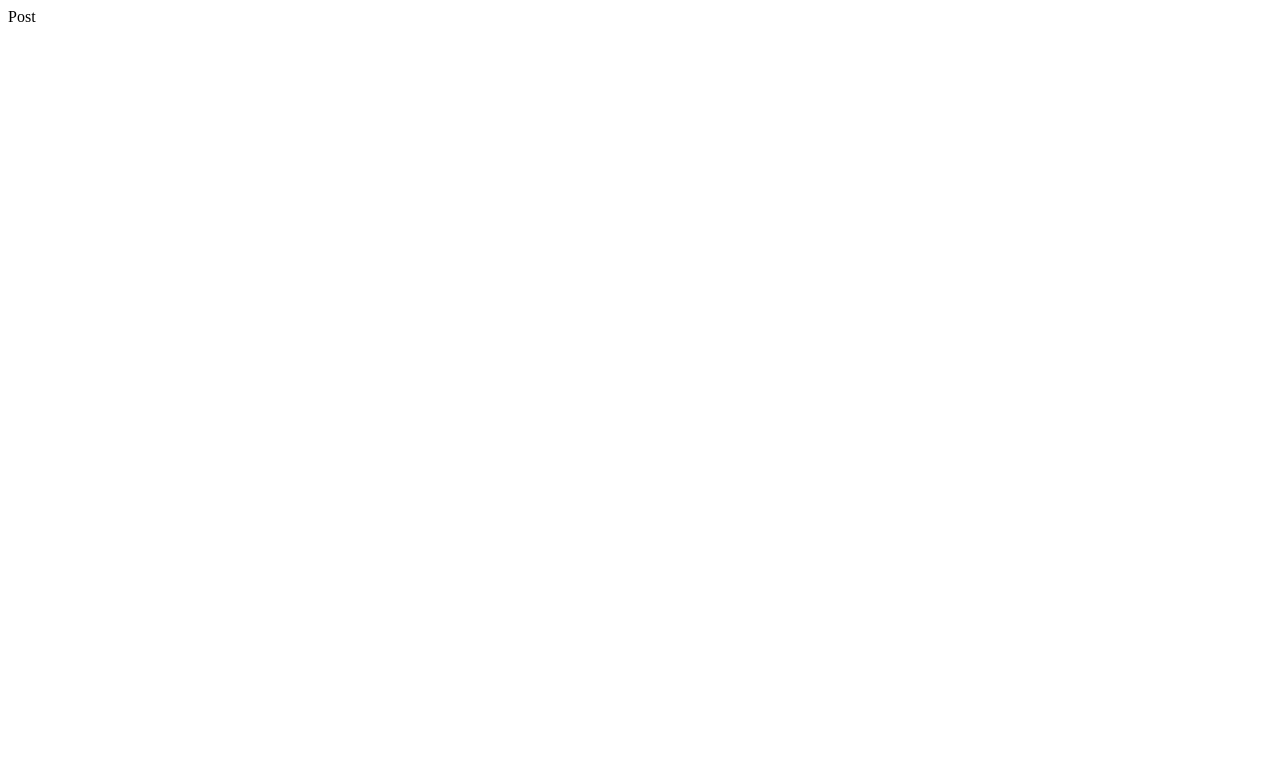
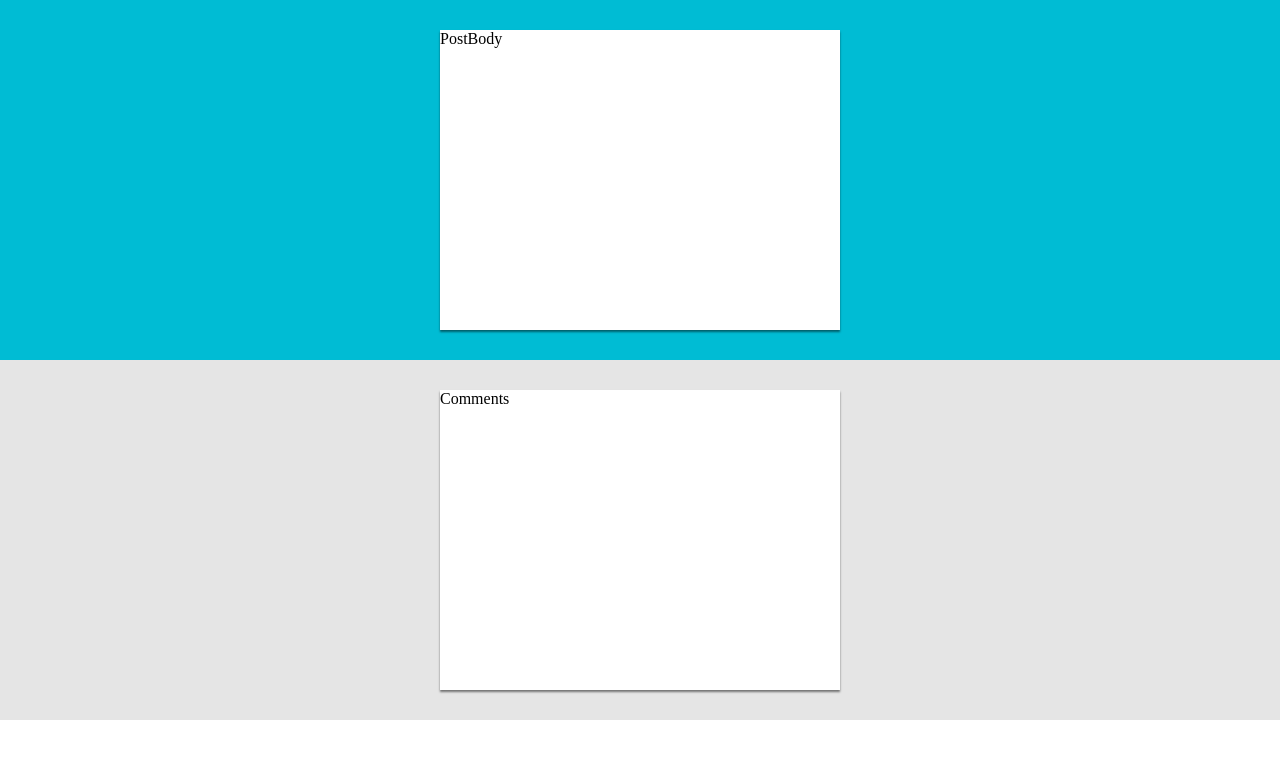
Before and after one commit to haoqicat/redux-hello-v3, a React (Create React App) app: page /post in a window 1280 px wide. Shown: the top 758 px of the page. Built offline with nearby package versions, Linux system fonts and the light colour scheme.

Commit message:
commentbox postbody

```diff
--- a/package.json
+++ b/package.json
@@ -6,7 +6,8 @@
     "react": "^16.2.0",
     "react-dom": "^16.2.0",
     "react-router-dom": "^4.2.2",
-    "react-scripts": "1.0.17"
+    "react-scripts": "1.0.17",
+    "styled-components": "^2.4.0"
   },
   "scripts": {
     "start": "react-scripts start",
--- /dev/null
+++ b/src/assets/global.css
@@ -0,0 +1,15 @@
+body {
+  margin: 0;
+}
+
+* {
+  box-sizing: border-box;
+}
+
+a {
+  text-decoration: none;
+}
+
+.hhh {
+
+}
--- /dev/null
+++ b/src/components/CommentBox.js
@@ -0,0 +1,22 @@
+import React, { Component } from 'react'
+import styled from 'styled-components'
+
+class CommentBox extends Component {
+  render () {
+    return (
+      <Wrap>
+        Comments
+      </Wrap>
+    )
+  }
+}
+
+export default CommentBox
+
+const Wrap = styled.div`
+  background-color: #fff;
+  width: 400px;
+  margin: 30px auto;
+  box-shadow: 0 2px 2px rgba(0, 0, 0, .5);
+  height: 300px;
+`
--- a/src/components/Post.js
+++ b/src/components/Post.js
@@ -1,13 +1,33 @@
 import React, { Component } from 'react'
+import PostBody from './PostBody'
+import CommentBox from './CommentBox'
+import styled from 'styled-components'
 
 class Post extends Component {
   render() {
     return (
-      <div>
-        Post
-      </div>
+      <Wrap>
+        <Upper>
+          <PostBody />
+        </Upper>
+        <Bottom>
+          <CommentBox />
+        </Bottom>
+      </Wrap>
     )
   }
 }
 
 export default Post
+
+const Wrap = styled.div``
+
+const Upper = styled.div`
+  display: flex;
+  background: #00bcd4;
+`
+
+const Bottom = styled.div`
+  display: flex;
+  background-color: rgba(0, 0, 0, .1)
+`
--- /dev/null
+++ b/src/components/PostBody.js
@@ -0,0 +1,22 @@
+import React, { Component } from 'react'
+import styled from 'styled-components'
+
+class PostBody extends Component {
+  render () {
+    return (
+      <Wrap>
+        PostBody
+      </Wrap>
+    )
+  }
+}
+
+export default PostBody
+
+const Wrap = styled.div`
+  background-color: #fff;
+  width: 400px;
+  margin: 30px auto;
+  box-shadow: 0 2px 2px rgba(0, 0, 0, .5);
+  height: 300px;
+`
--- a/src/containers/App.js
+++ b/src/containers/App.js
@@ -1,5 +1,6 @@
 import React, { Component } from 'react'
 import Main from '../components/Main'
+import '../assets/global.css'
 
 class App extends Component {
   render() {
```
Also changed, not shown: 1 other file (tests, documents, lock files or other folders).
